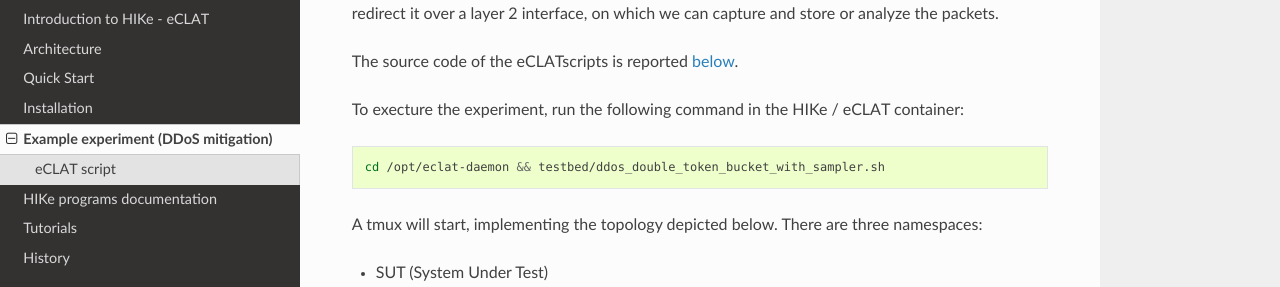
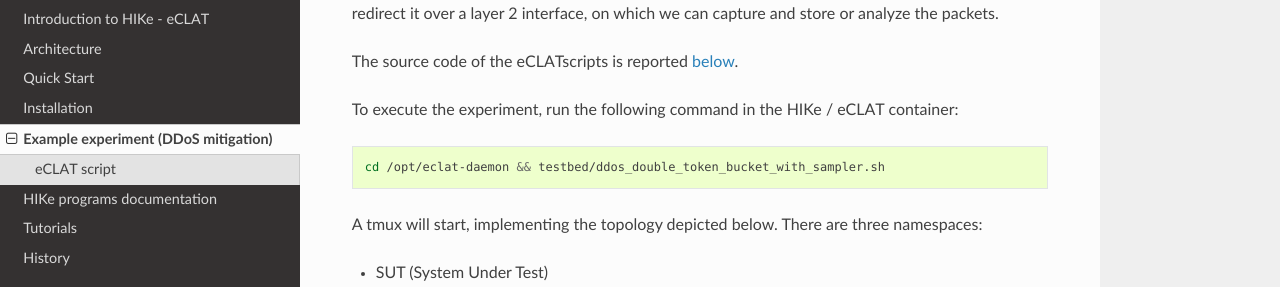
Before and after one commit to hike-eclat/docs, a Sphinx documentation site: the page built from docs/experiment_ddos_double_token_bucket.rst, in a window 1280 px wide and 1400 px high, scrolled down 216 px. Shown: the part 158-445 px from the top of the window. Built offline with Sphinx 7.4.7 and the Read the Docs theme 2.0.0, drawn with Linux system fonts in a browser that asks for light colours; pages that are not in the unit, such as notebooks, are missing from menus; some of the changed text lies outside the part shown.

Commit message:
Update experiment_ddos_double_token_bucket.rst

```diff
--- a/docs/experiment_ddos_double_token_bucket.rst
+++ b/docs/experiment_ddos_double_token_bucket.rst
@@ -9,7 +9,7 @@ The source code of the eCLATscripts is reported `below <eCLAT script>`_.
 
 .. Inside the container run: ``cd /opt/eclat-daemon && testbed/ddos_double_token_bucket_with_sampler.sh``
 
-To execture the experiment, run the following command in the HIKe / eCLAT container:
+To execute the experiment, run the following command in the HIKe / eCLAT container:
 
 .. code-block:: shell
 
```
Also changed, not shown: other parts of docs/experiment_ddos_double_token_bucket.rst (+2 -2 lines).
